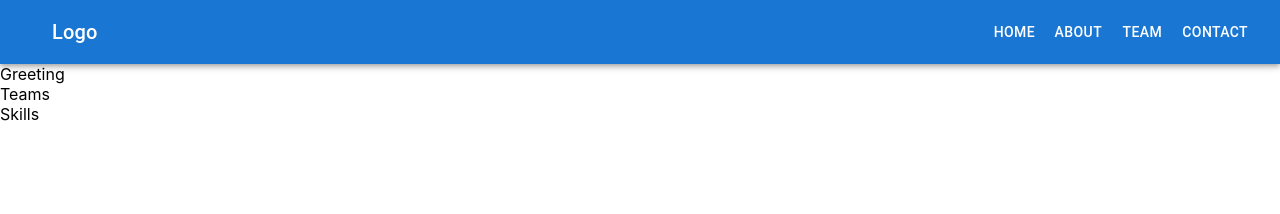
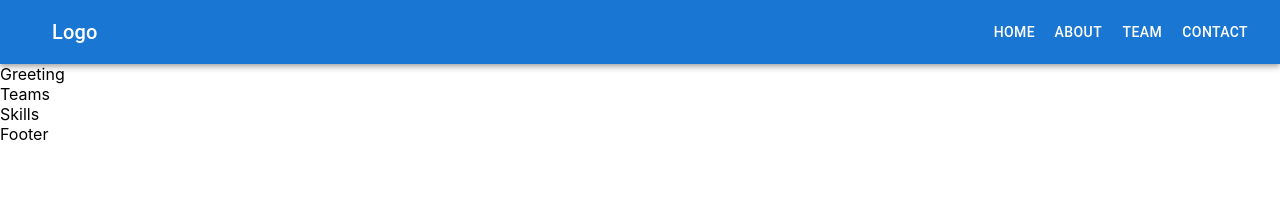
Before and after one commit to Prisberg/nr1team, a React (Create React App) app: page / in a window 1280 px wide. Shown: the top 214 px of the page. Built offline with nearby package versions, Linux system fonts and the light colour scheme.

Commit message:
added footer component in app

```diff
--- a/src/components/App.jsx
+++ b/src/components/App.jsx
@@ -1,8 +1,9 @@
 import { BrowserRouter, Route, Routes } from "react-router-dom";
 import Main from "./main/Main";
 import NavBar from "./header/NavBar";
-import Contact from "./main/contact/Contact"
-import AboutUS from "./main/about/AboutUS"
+import Contact from "./main/contact/Contact";
+import AboutUS from "./main/about/AboutUS";
+import Footer from "./footer/Footer";
 function App() {
   return (
     <div className="App">
@@ -13,8 +14,9 @@ function App() {
           <Route path="/contact" element={<Contact />} />
           <Route path="/about" element={<AboutUS />} />
         </Routes>
+        <Footer />
       </BrowserRouter>
-    </div >
+    </div>
   );
 }
 
```
